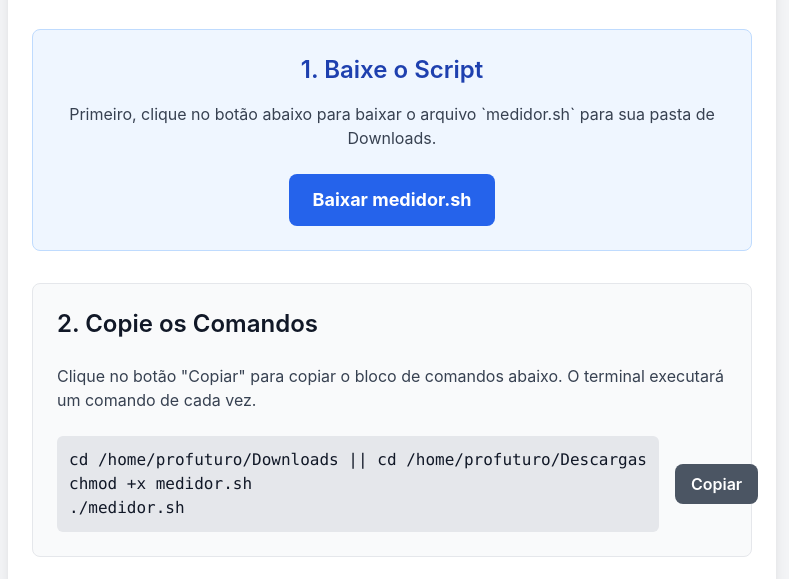
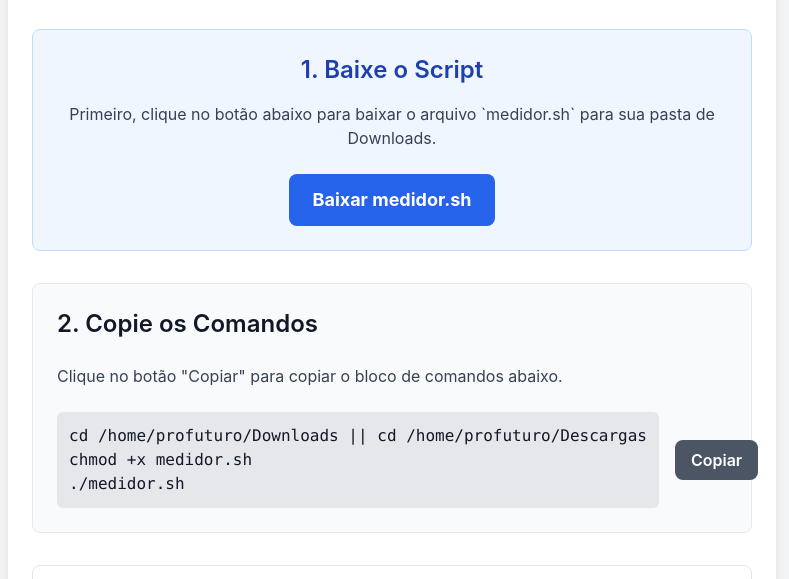
Before and after one commit to medidor-ntm/medidor.ntm, a plain HTML site: page index.html in a window 1280 px wide. Shown: the part 143-722 px from the top of the page, without its empty margins (248-1037 px from the left). Drawn offline with nearby package versions, Linux system fonts and the light colour scheme.

Commit message:
Update index.html

```diff
--- a/index.html
+++ b/index.html
@@ -2,7 +2,7 @@
 <html lang="pt-BR">
 <head>
     <meta charset="UTF-8">
-    <meta name="viewport" content="width=device-width, initial-scale-1.0">
+    <meta name="viewport" content="width=device-width, initial-scale=1.0">
     <title>Instruções do Medidor</title>
     <!-- Carrega o Tailwind CSS --><script src="https://cdn.tailwindcss.com"></script>
     <!-- Define a fonte Inter, padrão do Tailwind --><style>
@@ -41,7 +41,7 @@
 
         <!-- Seção de Comandos para Copiar --><section class="mb-8 p-6 bg-gray-50 border border-gray-200 rounded-lg">
             <h2 class="text-2xl font-semibold text-gray-900 mb-6">2. Copie os Comandos</h2>
-            <p class="text-gray-700 mb-6">Clique no botão "Copiar" para copiar o bloco de comandos abaixo. O terminal executará um comando de cada vez.</p>
+            <p class="text-gray-700 mb-6">Clique no botão "Copiar" para copiar o bloco de comandos abaixo.</p>
 
             <div class="space-y-4">
                 <!-- Comando Combinado --><div class="flex items-center space-x-4">
```
